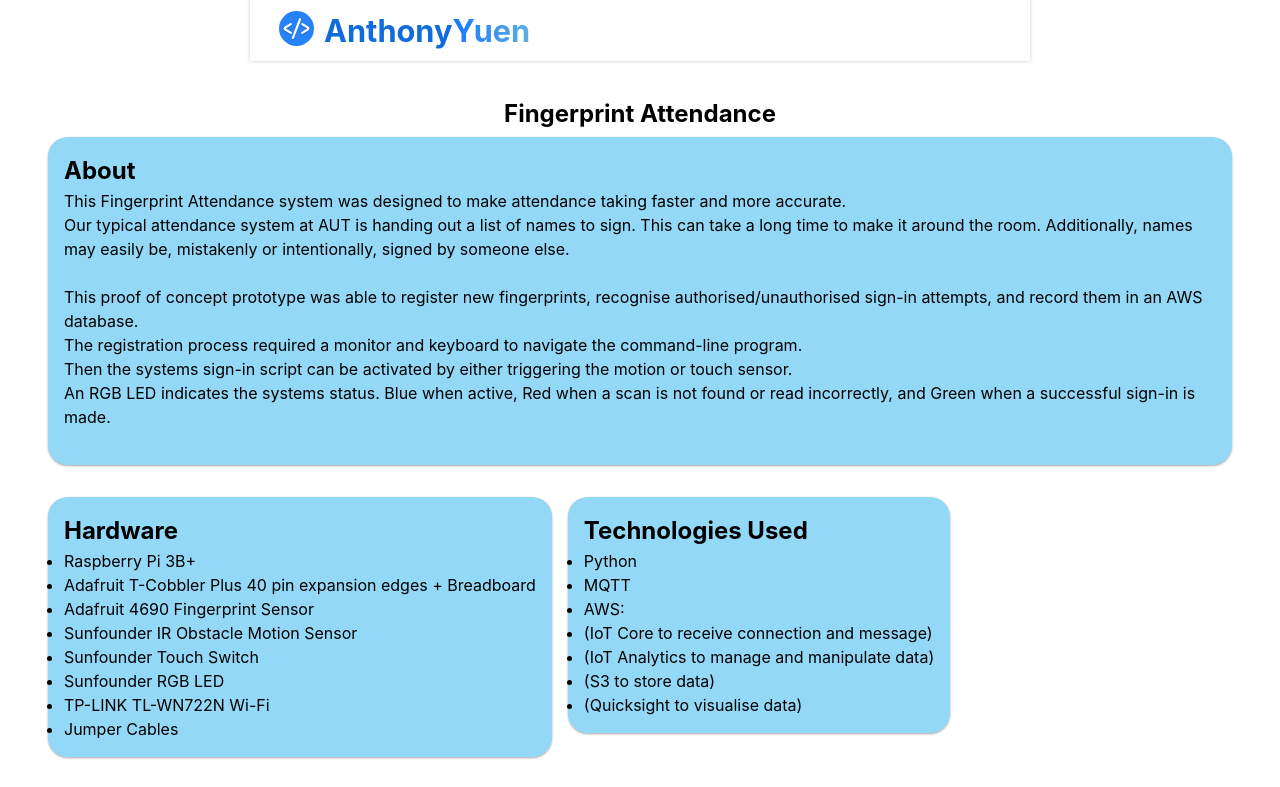
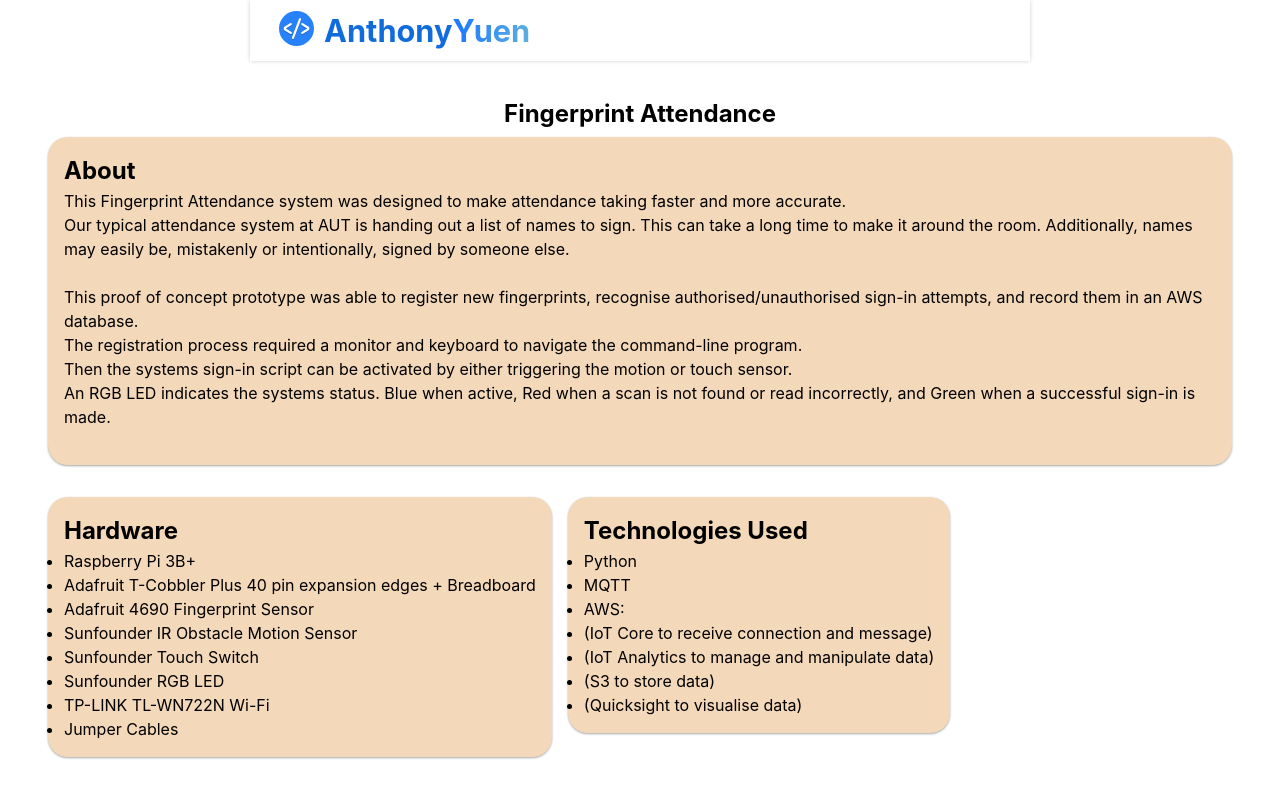
Before and after one commit to An1honyY/anthonyyuen, a React (Vite) app: page /projects/fingerprint in a window 1280 px wide. Shown: the top 787 px of the page. Built offline with nearby package versions, Linux system fonts and the light colour scheme.

Commit message:
Update Project section colours

```diff
--- a/src/pages/projects/fingerprint.css
+++ b/src/pages/projects/fingerprint.css
@@ -33,7 +33,7 @@
     margin-bottom: 2em;
     text-align: left;
     box-sizing: border-box;
-    background-color: #94d8f7;
+    background-color: hsl(32, 71%, 84%);
 }
 
 .fingerprint-content .fingerprint-snapshots {
--- a/src/pages/projects/toothmate.css
+++ b/src/pages/projects/toothmate.css
@@ -33,7 +33,7 @@
     margin-bottom: 2em;
     text-align: left;
     box-sizing: border-box;
-    background-color: #b4e0f5;
+    background-color: #c2e5fa;
 }
 
 .toothmate-content .toothmate-snapshots {
--- a/src/pages/projects/znake.css
+++ b/src/pages/projects/znake.css
@@ -33,7 +33,7 @@
     margin-bottom: 2em;
     text-align: left;
     box-sizing: border-box;
-    background-color: #a7e674;
+    background-color: #d5f095;
 }
 
 .znake-content .znake-snapshots {
```
